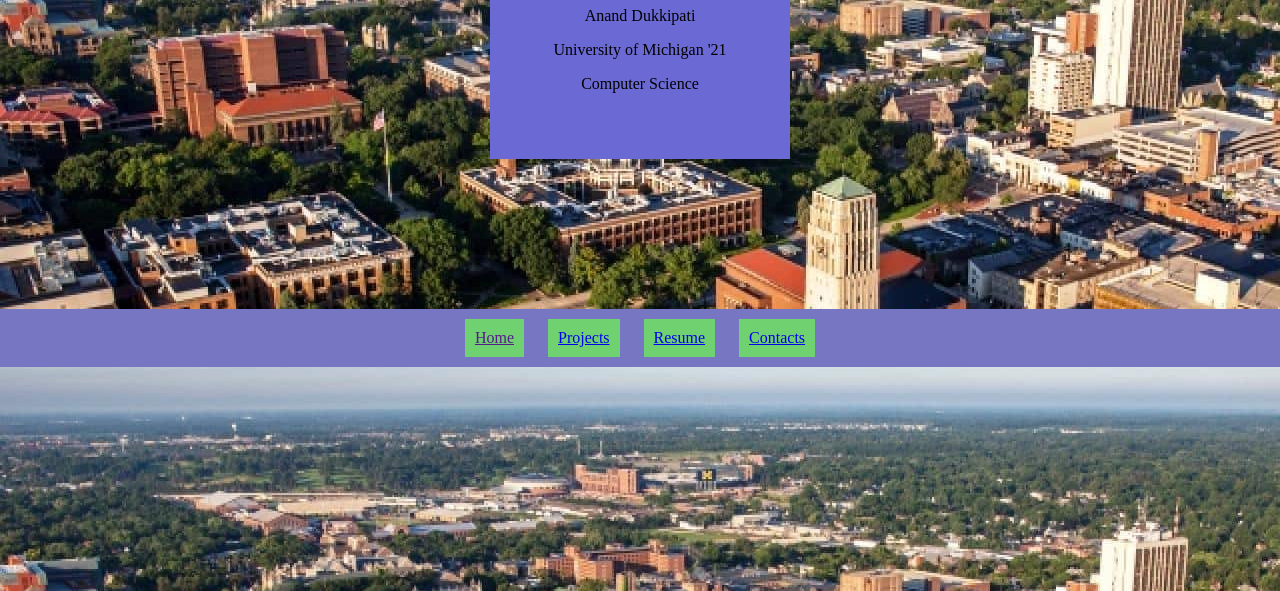
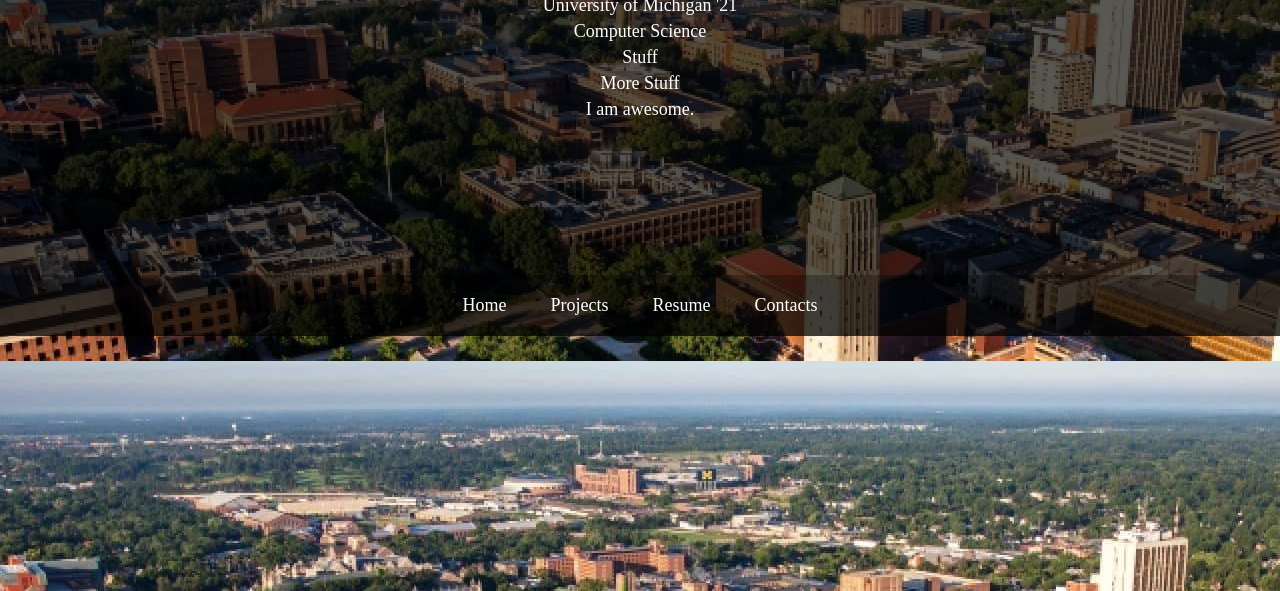
Before and after one commit to anandrav/anandrav.github.io, a plain HTML site: page index.html in a window 1280 px wide. Shown: the part 209-800 px from the top of the page. Drawn offline with Linux system fonts and the light colour scheme.

Commit message:
changed font and background to modern, white and black vibe

```diff
--- a/index.html
+++ b/index.html
@@ -9,9 +9,12 @@
     <body background="static/images/ann_arbor.jpg">
         <div id="backstretch" >
             <div id="top_summary">
-                <p>Anand Dukkipati</p>
-                <p>University of Michigan '21</p>
-                <p>Computer Science</p>
+                <p class="top_summary_line_large">Anand Dukkipati</p>
+                <p class="top_summary_line">University of Michigan '21</p>
+                <p class="top_summary_line">Computer Science</p>
+                <p class="top_summary_line">Stuff</p>
+                <p class="top_summary_line">More Stuff</p>
+                <p class="top_summary_line">I am awesome.</p>
             </div>
         </div>
         <div id="nav_bar">
--- a/static/css/style.css
+++ b/static/css/style.css
@@ -3,27 +3,43 @@ body {
     padding: 0;
 }
 
+a {
+    color: white;
+    text-decoration: none;
+}
+
 #backstretch {
-    padding: 150px;
+    padding: 100px;
+    background-color: rgba(0, 0, 0, 0.651);
 }
 
 #top_summary {
-    background-color: rgb(107, 105, 212);
     margin: auto;
     padding-top: 50px;
     padding-bottom: 50px;
     width: 300px;
     text-align: center;
+    color: white;
+}
+
+.top_summary_line_large {
+    font-size: 30px;
+    margin: 10px;
+}
+
+.top_summary_line {
+    font-size: 18px;
+    margin: 5px;
 }
 
 #nav_bar {
-    background-color: rgb(118, 118, 194);
+    background-color: rgba(0, 0, 0, 0.753);
     text-align: center;
 }
 
 .nav_button {
-    background-color: rgb(112, 209, 112);
     display: inline-block;
     padding: 10px;
     margin: 10px;
+    font-size: 18px;
 }
```
